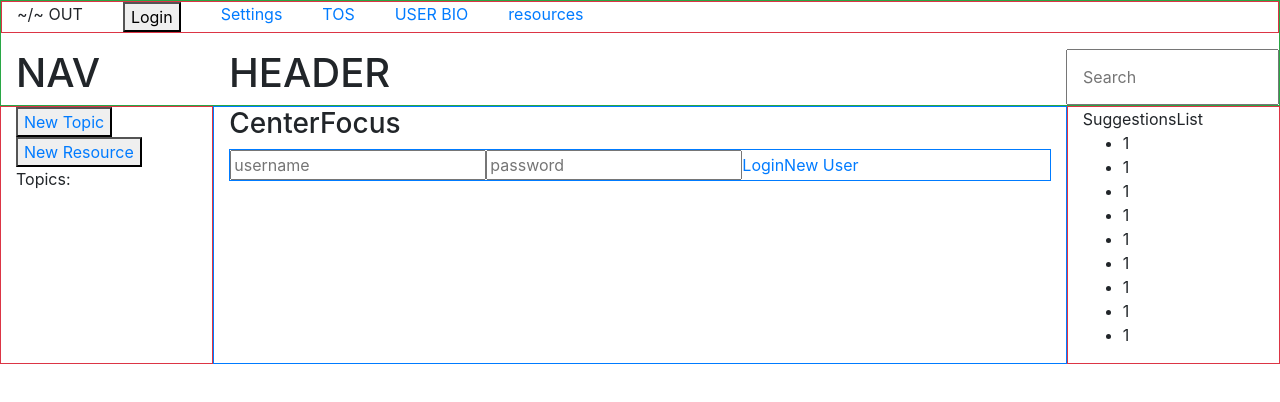
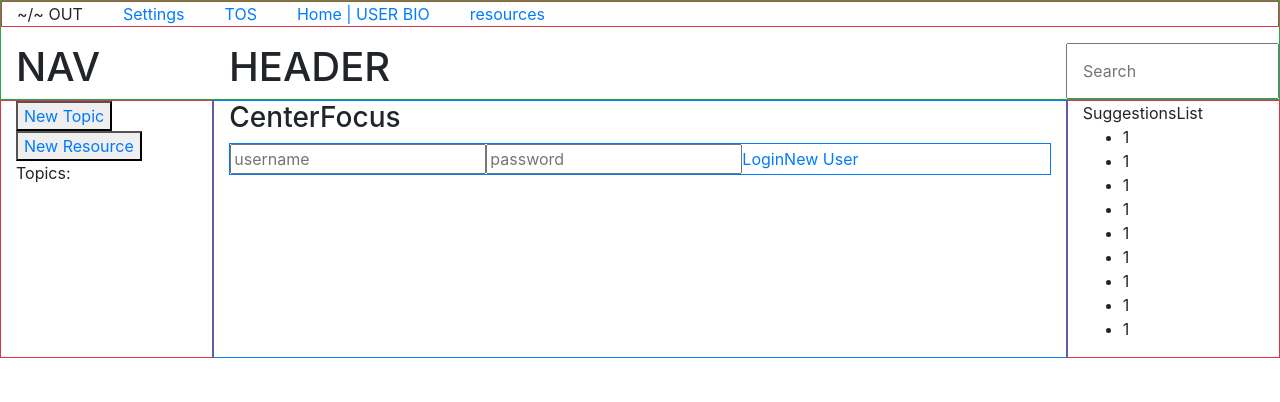
Before and after one commit to DECronin/CommuniTI, a React (Create React App) app in the folder client/: page / in a window 1280 px wide. Shown: the top 402 px of the page. Built offline with nearby package versions, Linux system fonts and the light colour scheme; no server answers.

Commit message:
link logic / flow

```diff
--- a/client/src/components/Nav/index.js
+++ b/client/src/components/Nav/index.js
@@ -4,23 +4,26 @@ import API from '../../utils/API';
 
 function Nav({loginData}){
 
+    // renderLinkOptions(){
         // let links;
-    // renderLinkOptions(){
-     let links = [<ul key="logout-button">
-            <button id="user-logout"
-                onClick={() => logOut()}>{loginData.loggedIn ? "Logout" : "Login"}
-            </button>
-        </ul>,<ul key="settings-nav">
+        let links = [<ul key="settings-nav">
                 <Link to="/settings">Settings</Link>
             </ul>,<ul key="tos-nav">
                 <Link to="/termsofservice">TOS</Link>
             </ul>,<ul key="user-bio-nav">
-            <Link to="/user">USER BIO</Link>
+                <Link to="/">Home | USER BIO</Link>
             </ul>,<ul key="resource-nav">
                 <Link to="/resources">resources</Link>
-        </ul>]
+            </ul>];
+        if(loginData.loggedIn){
+            links.push(<ul key="logout-button">
+                <button id="user-logout"
+                    onClick={() => logOut()}>Logout
+                </button>
+            </ul>)
+        }
+        // return links in bootstrap style
     // }
-    console.log(window.location.href)
 
     function isLoggedIn(status){
         // filler ~/~ change for more fluid use of {loginData}
```
Lines whose indentation alone changed are shown as unchanged.
